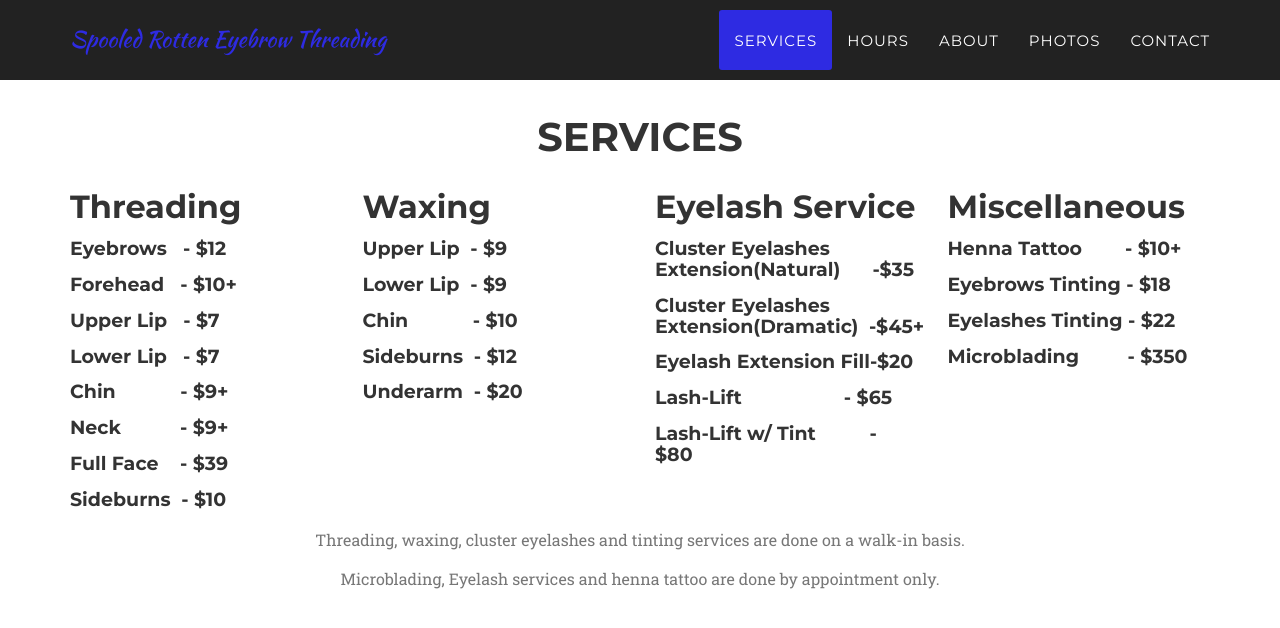
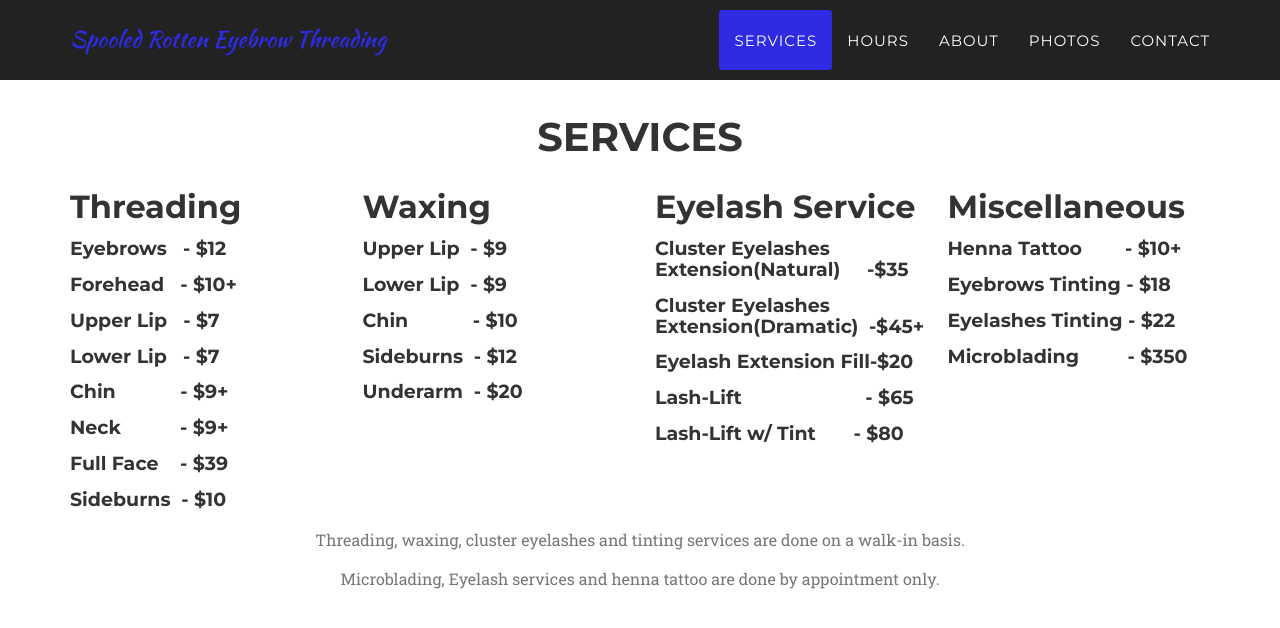
Before and after one commit to spooledrotten/spooledrotten.github.io, a Jekyll site: the page built from index.html, in a window 1280 px wide and 900 px high, scrolled down 868 px. Shown: the top 628 px of the window. Built offline with Jekyll 4.4.1, drawn with Linux system fonts in a browser that asks for light colours; some web fonts are replaced.

Commit message:
91th commit

```diff
--- a/_includes/services.html
+++ b/_includes/services.html
@@ -40,11 +40,11 @@
 
 					<h2 class="service-heading">Eyelash Service</h2>
 					<!--<h4 class="service-heading">Eyelashes Extension&nbsp;&nbsp;&nbsp;- $30</h4>-->
-					<h4 class="service-heading">Cluster Eyelashes Extension(Natural)&nbsp;&nbsp;&nbsp;&nbsp;&nbsp;&nbsp;-$35</h4>
+					<h4 class="service-heading">Cluster Eyelashes Extension(Natural)&nbsp;&nbsp;&nbsp;&nbsp;&nbsp;-$35</h4>
 					<h4 class="service-heading">Cluster Eyelashes Extension(Dramatic)&nbsp;&nbsp;-$45+</h4>
 					<h4 class="service-heading">Eyelash Extension Fill-$20</h4>
-                    <h4 class="service-heading">Lash-Lift&nbsp;&nbsp;&nbsp;&nbsp;&nbsp;&nbsp;&nbsp;&nbsp;&nbsp;&nbsp;&nbsp;&nbsp;&nbsp;&nbsp;&nbsp;&nbsp;&nbsp;&nbsp;&nbsp;- $65</h4>
-                    <h4 class="service-heading">Lash-Lift w/ Tint&nbsp;&nbsp;&nbsp;&nbsp;&nbsp;&nbsp;&nbsp;&nbsp;&nbsp;&nbsp;- $80</h4>
+                    <h4 class="service-heading">Lash-Lift&nbsp;&nbsp;&nbsp;&nbsp;&nbsp;&nbsp;&nbsp;&nbsp;&nbsp;&nbsp;&nbsp;&nbsp;&nbsp;&nbsp;&nbsp;&nbsp;&nbsp;&nbsp;&nbsp;&nbsp;&nbsp;&nbsp;&nbsp;- $65</h4>
+                    <h4 class="service-heading">Lash-Lift w/ Tint&nbsp;&nbsp;&nbsp;&nbsp;&nbsp;&nbsp;&nbsp;- $80</h4>
 				</div>
 
 				<div class="col-md-3">
```
